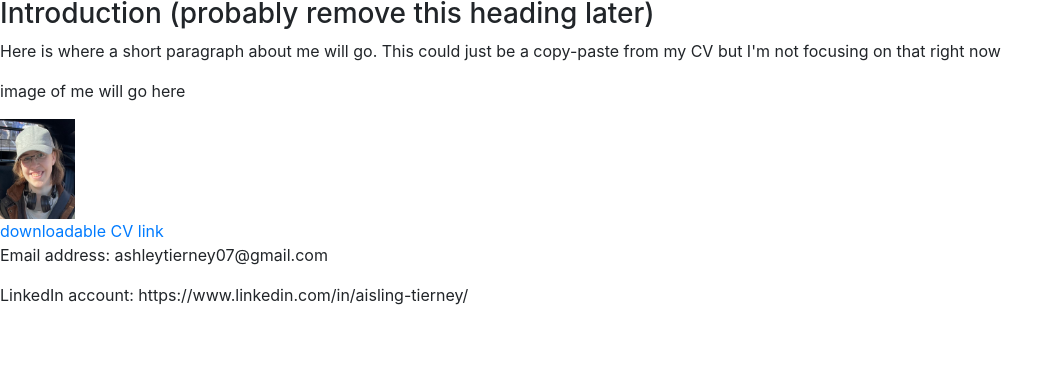
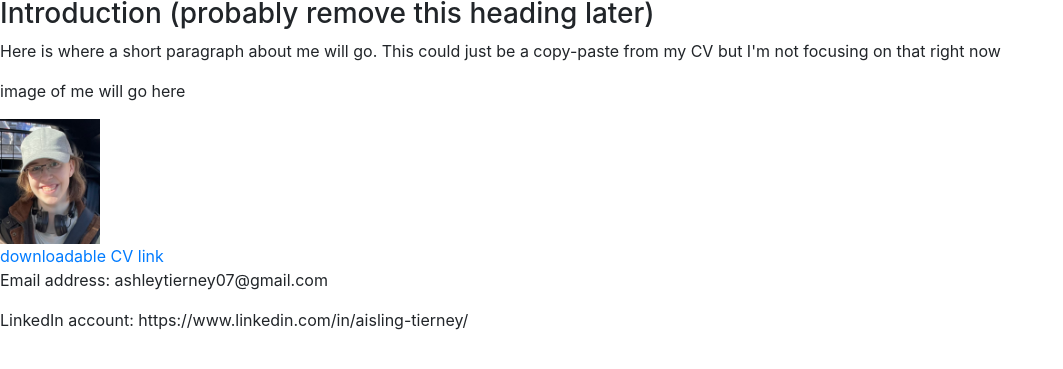
Before and after one commit to Ashley110/Ashley110.github.io, a plain HTML site: page index.html in a window 1280 px wide. Shown: the part 101-470 px from the top of the page, without its empty margins (0-1063 px from the left). Drawn offline with nearby package versions, Linux system fonts and the light colour scheme.

Commit message:
resized image

```diff
--- a/index.html
+++ b/index.html
@@ -37,7 +37,7 @@
 
             <section>
                 <p>image of me will go here</p>
-                <img src="IMG_3603 2.jpeg" width = "75" height = "100">
+                <img src="IMG_3603 2.jpeg" width = "100" height = "125">
             </section>
 
             <section>
```
